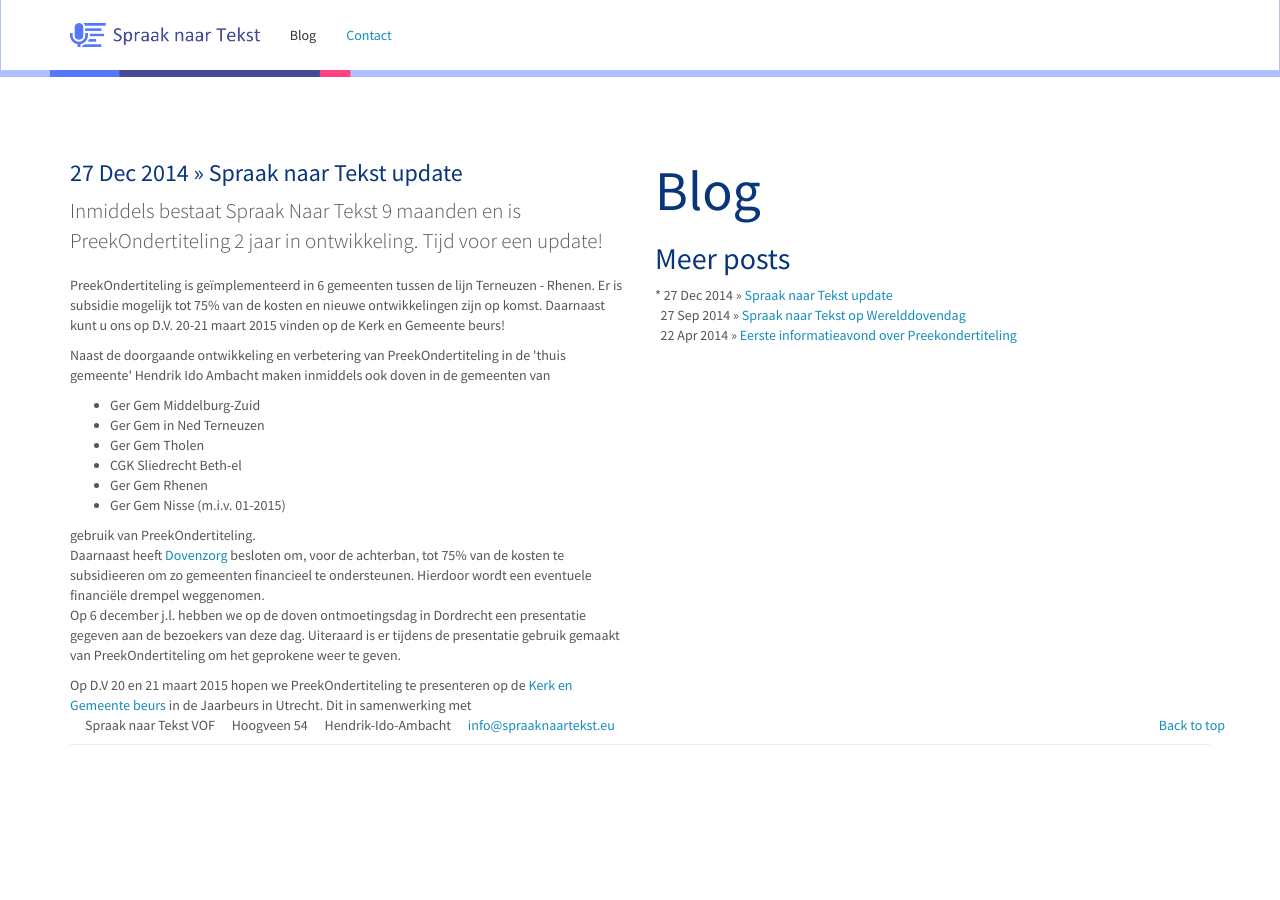
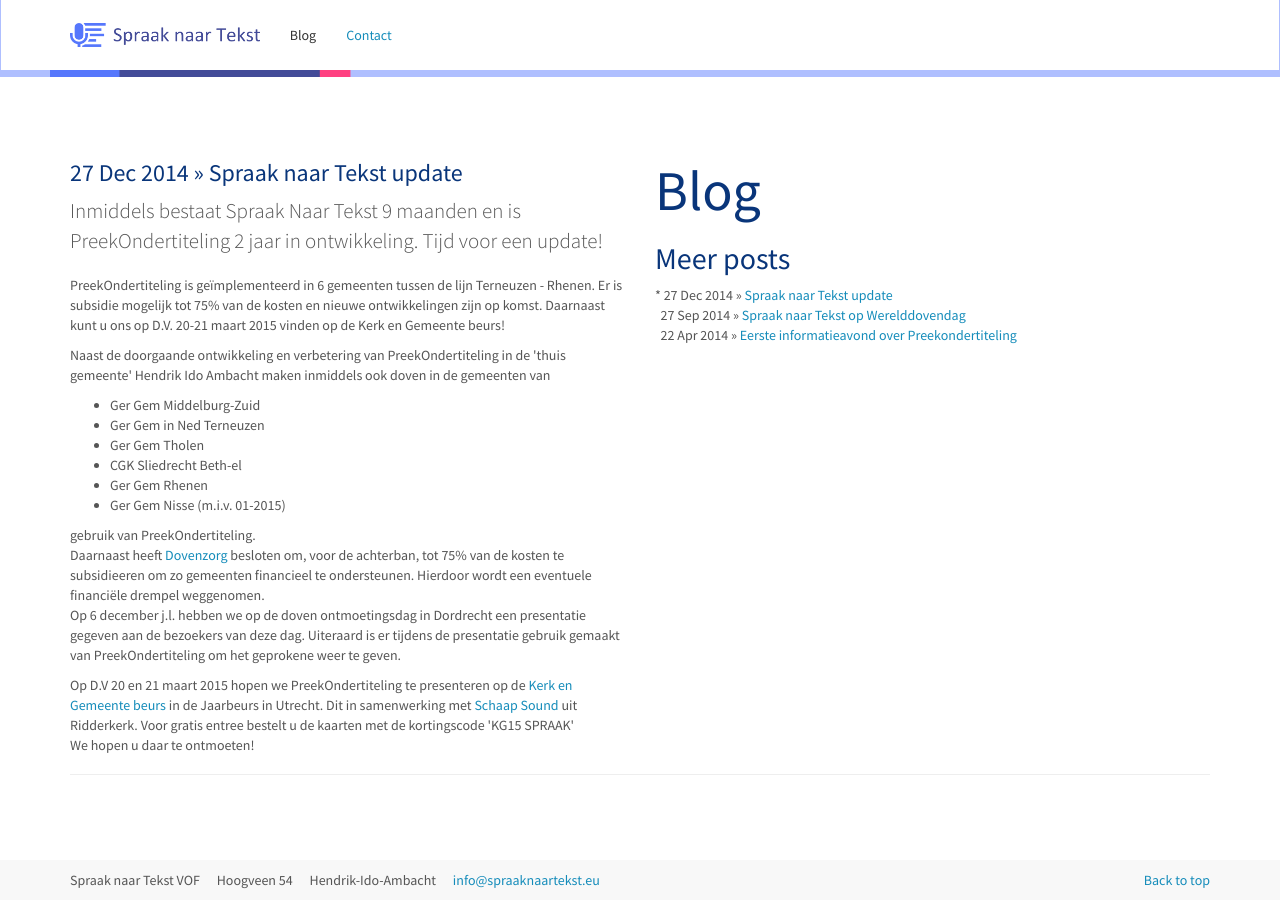
Before and after one commit to SpraakNaarTekst/Spraaknaartekst.eu-website, a Jekyll site: the page built from _posts/2014-12-27-spraak-naar-tekst-update.html, in a window 1280 px wide. Built offline with Jekyll 4.4.1, drawn with Linux system fonts in a browser that asks for light colours; nearby versions of some CDN libraries; some of the changed lines change nothing that is shown.

Commit message:
fix uri :(

```diff
--- a/_posts/2014-12-27-spraak-naar-tekst-update.html
+++ b/_posts/2014-12-27-spraak-naar-tekst-update.html
@@ -44,7 +44,7 @@
 
 </p>
 
-Op D.V 20 en 21 maart 2015 hopen we PreekOndertiteling te presenteren op de <a href="http://www.kerkengemeente.nl">Kerk en Gemeente beurs </a> in de Jaarbeurs in Utrecht. Dit in samenwerking met <a href="http://www.schaapsound.nl>Schaap Sound</a> uit Ridderkerk.
+Op D.V 20 en 21 maart 2015 hopen we PreekOndertiteling te presenteren op de <a href="http://www.kerkengemeente.nl">Kerk en Gemeente beurs </a> in de Jaarbeurs in Utrecht. Dit in samenwerking met <a href="http://www.schaapsound.nl">Schaap Sound</a> uit Ridderkerk.
 Voor gratis entree bestelt u de kaarten met de kortingscode 'KG15 SPRAAK'
 <br>
 We hopen u daar te ontmoeten!
```
